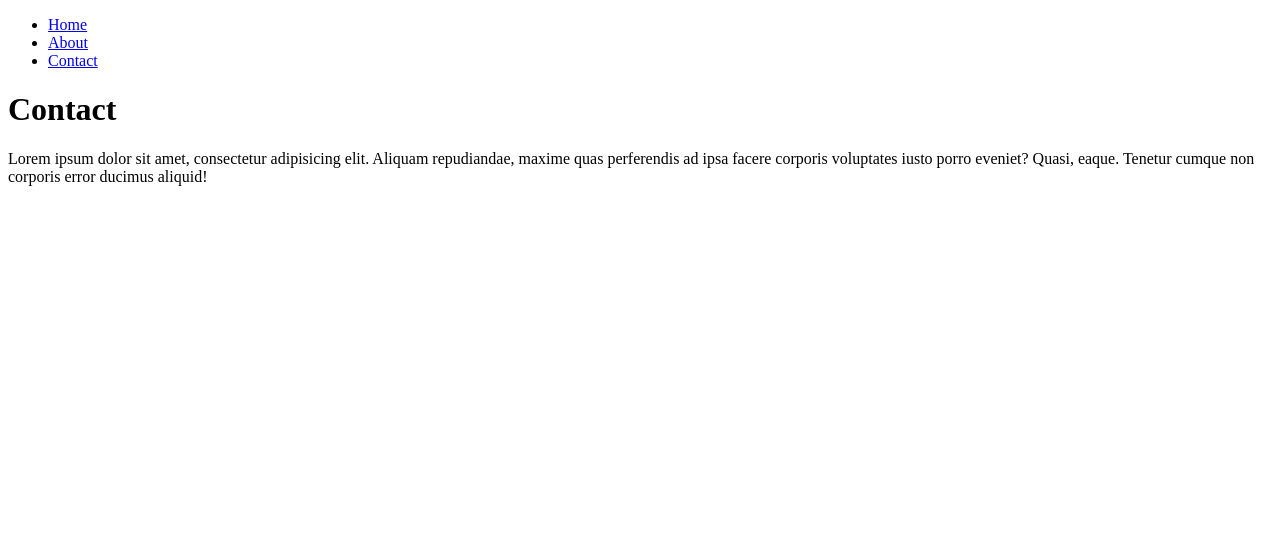
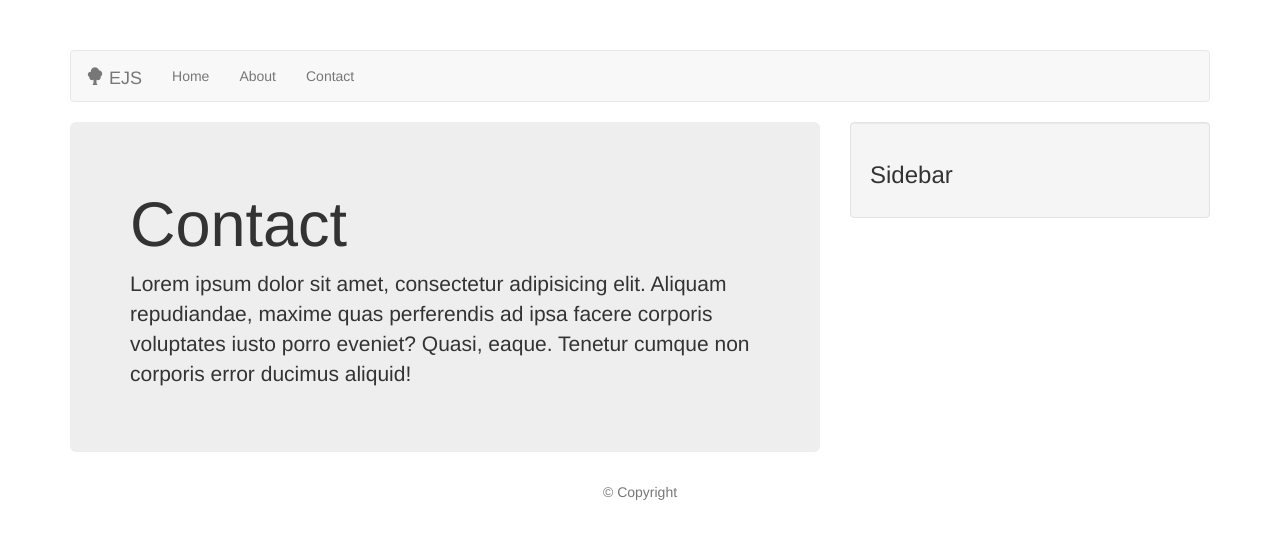
Before and after one commit to annse/nodejs-static-website, a Node server app: page /contact in a window 1280 px wide. Shown: the top 539 px of the page. Run offline with Node 20, Linux system fonts and the light colour scheme; some libraries are stand-ins or nearby versions.

Commit message:
styling  views

```diff
--- a/app/routes.js
+++ b/app/routes.js
@@ -1,17 +1,20 @@
 const express = require('express');
 const router = express.Router();
-
+let title = '';
 
 router.get('/', (req, res) => {
-    res.render('pages/home');
+    title = 'Home';
+    res.render('pages/home', {title: title});
 });
 
 router.get('/about', (req, res) => {
-    res.render('pages/about');
+    title = 'About';
+    res.render('pages/about', {title: title});
 });
 
 router.get('/contact', (req, res) => {
-    res.render('pages/contact');
+    title = 'Contact us'
+    res.render('pages/contact', {title: title});
 });
 
 router.post('/contact', (req, res) => {
--- a/views/blocks/footer.ejs
+++ b/views/blocks/footer.ejs
@@ -1,2 +1,3 @@
+<p class="text-center text-muted">© Copyright</p>
 </body>
 </html>
--- a/views/blocks/header.ejs
+++ b/views/blocks/header.ejs
@@ -4,7 +4,14 @@
     <meta charset="UTF-8">
     <meta name="viewport" content="width=device-width, initial-scale=1.0">
     <meta http-equiv="X-UA-Compatible" content="ie=edge">
-    <title>Document</title>
+    <title><%= title %></title>
+    <!-- CSS (load bootstrap from a CDN) -->
+<link rel="stylesheet" href="//maxcdn.bootstrapcdn.com/bootstrap/3.2.0/css/bootstrap.min.css">
+<style>
+    body { padding-top:50px; }
+</style>
 </head>
-<body>
-<%- include('nav'); -%>
+<body class="container">
+        <header>
+            <%- include('nav'); -%>
+        </header>
--- a/views/blocks/nav.ejs
+++ b/views/blocks/nav.ejs
@@ -1,7 +1,17 @@
-<div>
-<ul>
+<nav class="navbar navbar-default" role="navigation">
+        <div class="container-fluid">
+            <div>
+                <div class="navbar-header">
+                            <a class="navbar-brand" href="/">
+                                <span class="glyphicon glyphicon glyphicon-tree-deciduous"></span>
+                                EJS
+                            </a>
+<ul class="nav navbar-nav">
     <li><a href='/'>Home</a></li>
     <li><a href='/about'>About</a></li>
     <li><a href='/contact'>Contact</a></li>
 </ul>
 </div>
+
+</div>
+</nav>
--- a/views/pages/about.ejs
+++ b/views/pages/about.ejs
@@ -1,6 +1,8 @@
 <%- include('../blocks/header'); -%>
-<div>
+<main>
+<div class="jumbotron">
     <h1>About</h1>
     <p>Lorem ipsum dolor sit amet, consectetur adipisicing elit. Aliquam repudiandae, maxime quas perferendis ad ipsa facere corporis voluptates iusto porro eveniet? Quasi, eaque. Tenetur cumque non corporis error ducimus aliquid!</p>
 </div>
+</main>
 <%- include('../blocks/footer'); -%>
--- a/views/pages/contact.ejs
+++ b/views/pages/contact.ejs
@@ -1,6 +1,18 @@
 <%- include('../blocks/header'); -%>
-<div>
+<main>
+<div class="row">
+<div class="col-sm-8">
+<div class="jumbotron">
     <h1>Contact</h1>
     <p>Lorem ipsum dolor sit amet, consectetur adipisicing elit. Aliquam repudiandae, maxime quas perferendis ad ipsa facere corporis voluptates iusto porro eveniet? Quasi, eaque. Tenetur cumque non corporis error ducimus aliquid!</p>
 </div>
+</div>
+
+<div class="col-sm-4">
+        <div class="well">
+            <h3>Sidebar</h3>
+        </div>
+    </div>
+</div>
+</main>
 <%- include('../blocks/footer'); -%>
--- a/views/pages/home.ejs
+++ b/views/pages/home.ejs
@@ -1,6 +1,8 @@
 <%- include('../blocks/header'); -%>
-<div>
+<main>
+<div class="jumbotron">
     <h1>Home</h1>
     <p>Lorem ipsum dolor sit amet, consectetur adipisicing elit. Aliquam repudiandae, maxime quas perferendis ad ipsa facere corporis voluptates iusto porro eveniet? Quasi, eaque. Tenetur cumque non corporis error ducimus aliquid!</p>
 </div>
+</main>
 <%- include('../blocks/footer'); -%>
```
